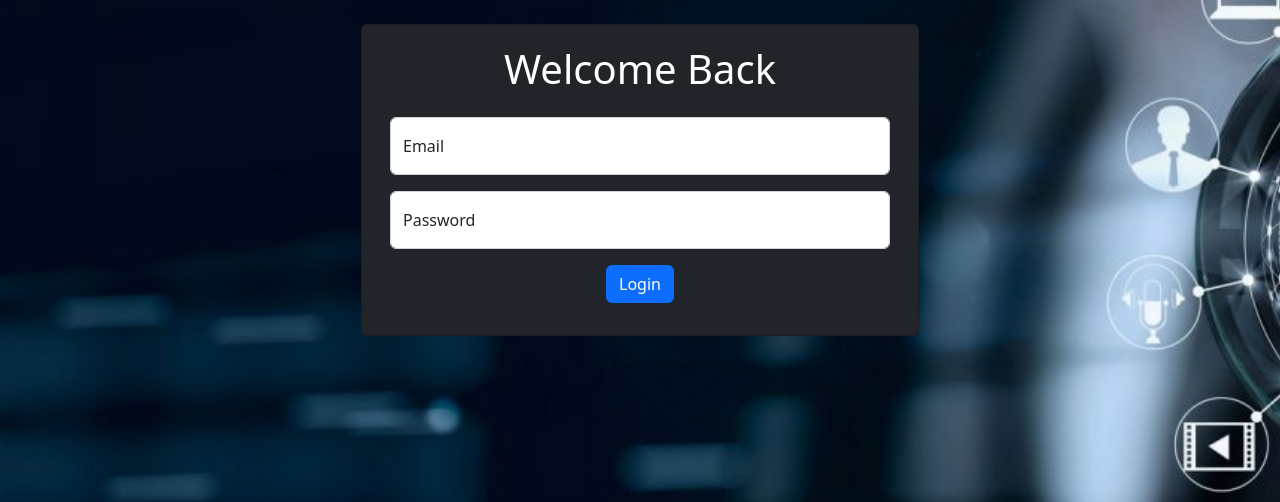
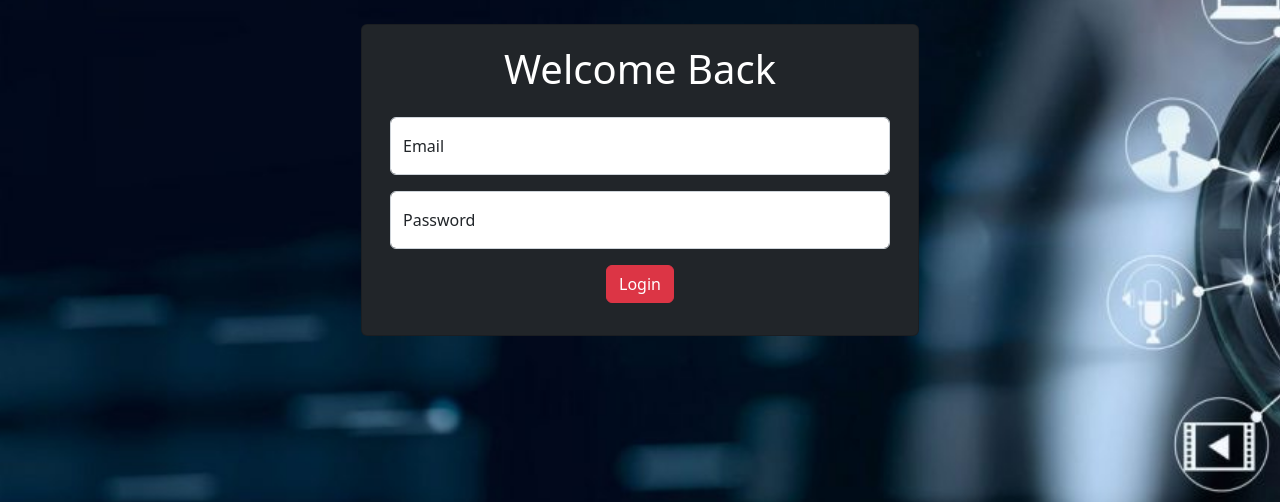
Before and after one commit to vermahimanshu23/real-time-webapp, a Flask app: page /login in a window 1280 px wide. Shown: the part 206-708 px from the top of the page. Run offline with Flask 3, Linux system fonts and the light colour scheme.

Commit message:
improvement of button color

```diff
--- a/templates/login.html
+++ b/templates/login.html
@@ -52,7 +52,7 @@
                                     </div>
 
                                     <div class="my-3 text-center">
-                                        <button type="submit" class="btn btn-primary ">Login</button>
+                                        <button type="submit" class="btn btn-danger ">Login</button>
                                     </div>
                                 </form>
                             </div>
@@ -103,7 +103,7 @@
                                         <label class="form-check-label" for="">other</label>
                                     </div>
                                     <div class="my-3">
-                                        <button type="submit" class="btn btn-primary">Register</button>
+                                        <button type="submit" class="btn btn-danger">Register</button>
                                     </div>
                                 </form>
                             </div>
--- a/templates/support.html
+++ b/templates/support.html
@@ -53,7 +53,7 @@
                                     placeholder="Your Name" style="height: 80px"></textarea>
                                 <label for="formId1" class="text-dark">Write your Query</label>
                             </div>
-                            <a name="submit" id="submit" class="btn btn-primary" href="/asknow" class="text-left"
+                            <a name="submit" id="submit" class="btn btn-danger" href="/asknow" class="text-left"
                                 role="button">Submit</a>
                         </form>
                     </div>
```
